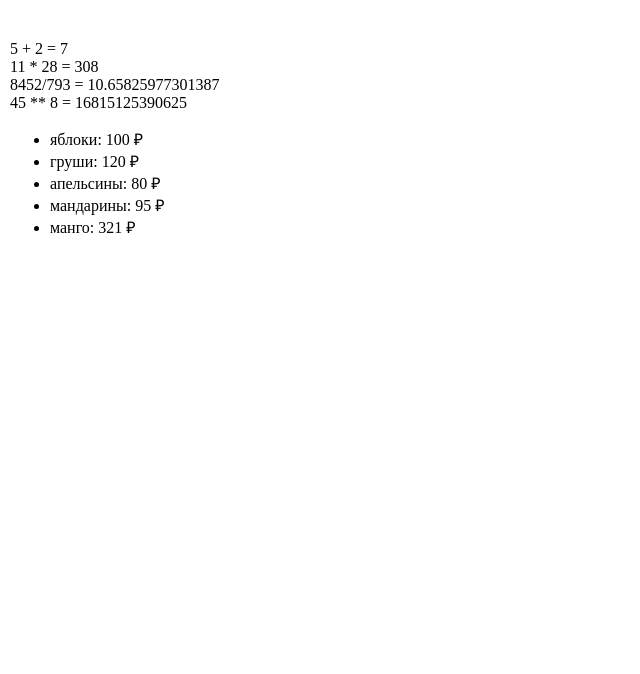
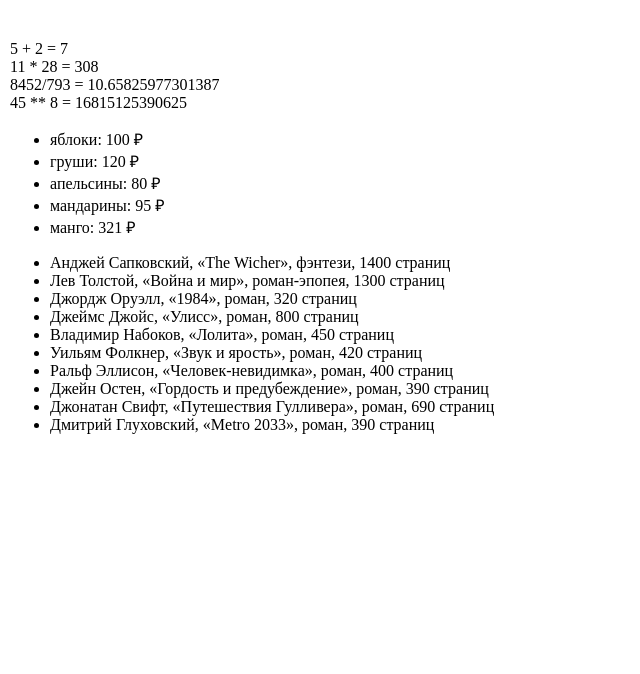
Before and after one commit to SkribkaFllatova/webprogramming-labs-2, a Flask app: page /lab2/example in a window 1280 px wide. Shown: the part 58-732 px from the top of the page, without its empty margins (0-640 px from the left). Run offline with Flask 3, Linux system fonts and the light colour scheme.

Commit message:
книги

```diff
--- a/app.py
+++ b/app.py
@@ -160,4 +160,16 @@
         {'name': 'мандарины', 'price': 95},
         {'name': 'манго', 'price': 321}
         ]
-    return render_template('example.html', name=name, lab2=lab2, group=group, course=course, fruits=fruits)
+    knigi = [
+        {'name': 'Анджей Сапковский, «The Wicher», фэнтези, 1400 страниц'},
+        {'name': 'Лев Толстой, «Война и мир», роман-эпопея, 1300 страниц'},
+        {'name': 'Джордж Оруэлл, «1984», роман, 320 страниц'},
+        {'name': 'Джеймс Джойс, «Улисс», роман, 800 страниц'},
+        {'name': 'Владимир Набоков, «Лолита», роман, 450 страниц'},
+        {'name': 'Уильям Фолкнер, «Звук и ярость», роман, 420 страниц'},
+        {'name': 'Ральф Эллисон, «Человек-невидимка», роман, 400 страниц'},
+        {'name': 'Джейн Остен, «Гордость и предубеждение», роман, 390 страниц'},
+        {'name': 'Джонатан Свифт, «Путешествия Гулливера», роман, 690 страниц'},
+        {'name': 'Дмитрий Глуховский, «Metro 2033», роман, 390 страниц'}
+    ]
+    return render_template('example.html', name=name, lab2=lab2, group=group, course=course, fruits=fruits, knigi=knigi)
--- a/templates/example.html
+++ b/templates/example.html
@@ -21,6 +21,12 @@
             <li>{{ f.name }}: {{ f.price }} &#8381;</li>
             {% endfor %}
         </ul>
+
+        <ul>
+            {% for f in knigi %}
+            <li>{{ f.name }}</li>
+            {% endfor %}
+        </ul>
     </main>
 
     <footer>
@@ -28,7 +34,7 @@
         {% if name %}
             {{ name }},
         {% else %}
-            Аномимус,
+            Анонимус,
         {% endif %}
         {% if group %}
             {{ group }},
```
